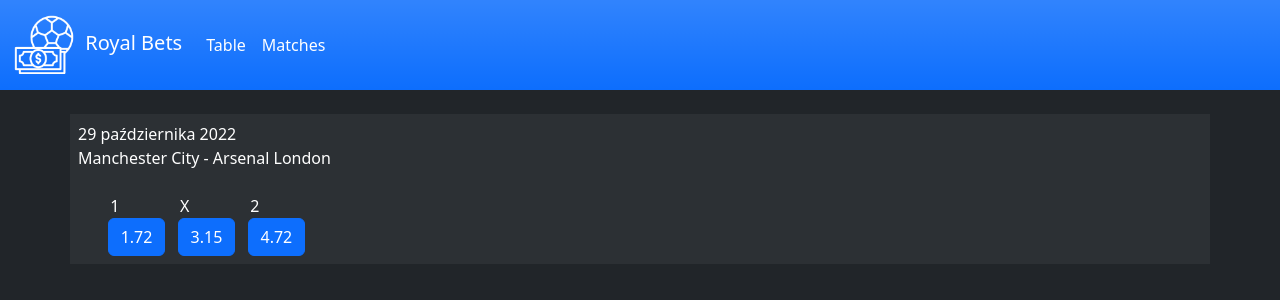
After one commit to sowinskipatryk/Betting-Site-Django, a Django app: page /matches/ in a window 1280 px wide. The commit adds this page. Shown: the top 300 px of the page. Run offline with Django 4.2, Linux system fonts and the light colour scheme.

Commit message:
changes to css and html files

```diff
--- a/royalbetsproject/royalbetsapp/templates/base.html
+++ b/royalbetsproject/royalbetsapp/templates/base.html
@@ -11,7 +11,7 @@
 <body class="bg-dark">
 <nav class="navbar navbar-expand-lg navbar-dark bg-primary bg-gradient">
   <div class="container-fluid">
-        <a class="navbar-brand" href="#">
+        <a class="navbar-brand" href="{% url 'table' %}">
       <img id="site-logo" width=64px src="{% static 'images/royalbets_site_logo.png' %}">
         <span class="ms-1">Royal Bets</span>
     </a>
@@ -21,16 +21,18 @@
     <div class="collapse navbar-collapse" id="navbarNav">
       <ul class="navbar-nav">
         <li class="nav-item">
-          <a class="nav-link active" aria-current="page" href="#">Table</a>
+          <a class="nav-link active" aria-current="page" href="{% url 'table' %}">Table</a>
         </li>
           <li class="nav-item">
-          <a class="nav-link active" aria-current="page" href="#">Matches</a>
+          <a class="nav-link active" aria-current="page" href="{% url 'matches' %}">Matches</a>
         </li>
       </ul>
     </div>
   </div>
 </nav>
+<div class="container">
 {% block content %}
 {% endblock content %}
+</div>
 </body>
 </html>
--- /dev/null
+++ b/royalbetsproject/royalbetsapp/templates/matches.html
@@ -0,0 +1,29 @@
+{% extends 'base.html' %}
+{% load static %}
+{% block title %}Matches{% endblock title %}
+{% block content %}
+<div class="row d-block mt-4">
+    <div class="p-2 bet">
+        <div class="text-white">29 października 2022</div>
+        <div class="text-white">Manchester City - Arsenal London</div>
+        <div class="odd-block text-center ms-2">
+            <div class="mt-4">
+                <div class="bet-option col-sm-3 text-white">1</div>
+            </div>
+            <div class="bet-odd col-sm-3"><button type="button" class="btn btn-primary">1.72</button></div>
+        </div>
+        <div class="odd-block text-center ms-2">
+            <div class="mt-4">
+                <div class="bet-option col-sm-3 text-white">X</div>
+            </div>
+            <div class="bet-odd col-sm-3"><button type="button" class="btn btn-primary">3.15</button></div>
+        </div>
+        <div class="odd-block text-center ms-2">
+            <div class="mt-4">
+                <div class="bet-option col-sm-3 text-white">2</div>
+            </div>
+            <div class="bet-odd col-sm-3"><button type="button" class="btn btn-primary">4.72</button></div>
+        </div>
+    </div>
+</div>
+{% endblock content %}
--- a/royalbetsproject/royalbetsapp/urls.py
+++ b/royalbetsproject/royalbetsapp/urls.py
@@ -5,6 +5,8 @@ from django.conf import settings
 
 urlpatterns = [
     path('', views.index, name='index'),
+    path('matches/', views.matches, name='matches'),
+    path('table/', views.table, name='table'),
 ]
 
 urlpatterns += static(settings.MEDIA_URL, document_root=settings.MEDIA_ROOT)
--- a/royalbetsproject/royalbetsapp/views.py
+++ b/royalbetsproject/royalbetsapp/views.py
@@ -1,8 +1,17 @@
-from django.shortcuts import render
+from django.shortcuts import render, redirect
 from .models import Team
 
 
-def index(request):
+def table(request):
     teams = Team.objects.all()
     context = {'teams': teams}
-    return render(request, 'index.html', context)
+    return render(request, 'table.html', context)
+
+
+def matches(request):
+    context = {}
+    return render(request, 'matches.html', context)
+
+
+def index(request):
+    return redirect('/table')
--- a/royalbetsproject/static/css/style.css
+++ b/royalbetsproject/static/css/style.css
@@ -1,4 +1,9 @@
-.team-logo-frame
+.team-logo-frame, .bet-odd, .bet-option, .odd-block
 {
     display: inline-block;
 }
+
+.bet
+{
+    background-color: rgb(44,48,52) !important;
+}
```
Also changed, not shown: royalbetsproject/royalbetsapp/templates/index.html (deleted, +0 -31 lines), royalbetsproject/royalbetsapp/templates/table.html (added, +39 -0 lines), team_permutations.py (added, +33 -0 lines), royalbetsproject/static/images/premier_league.png (deleted).
